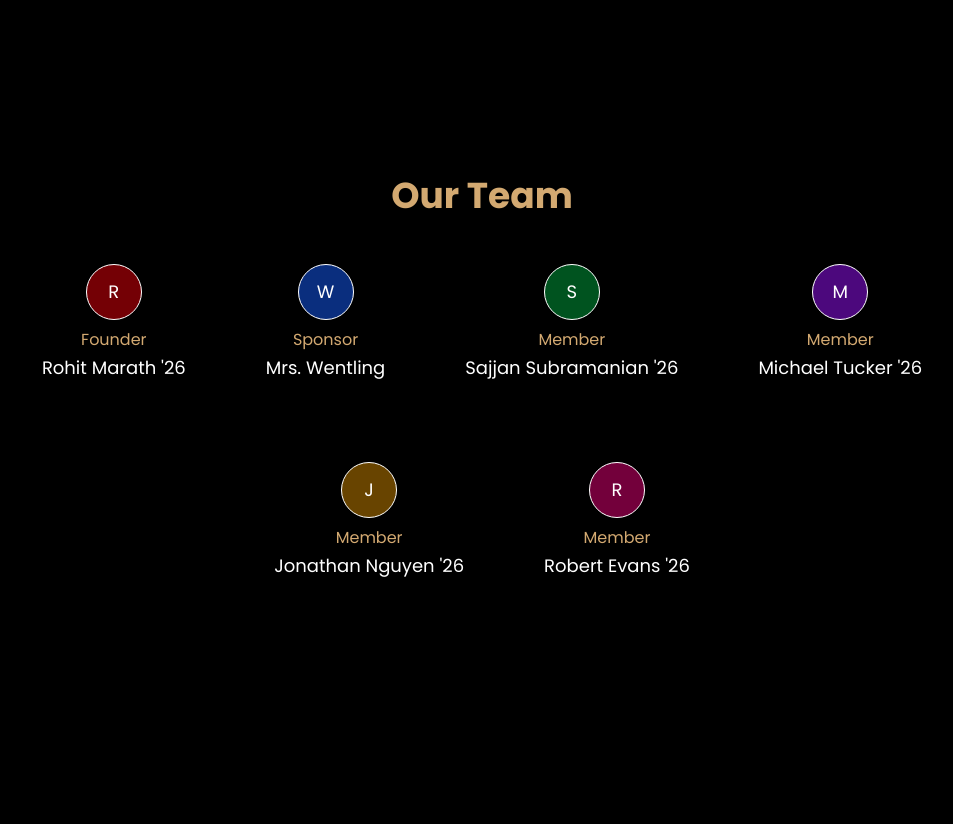
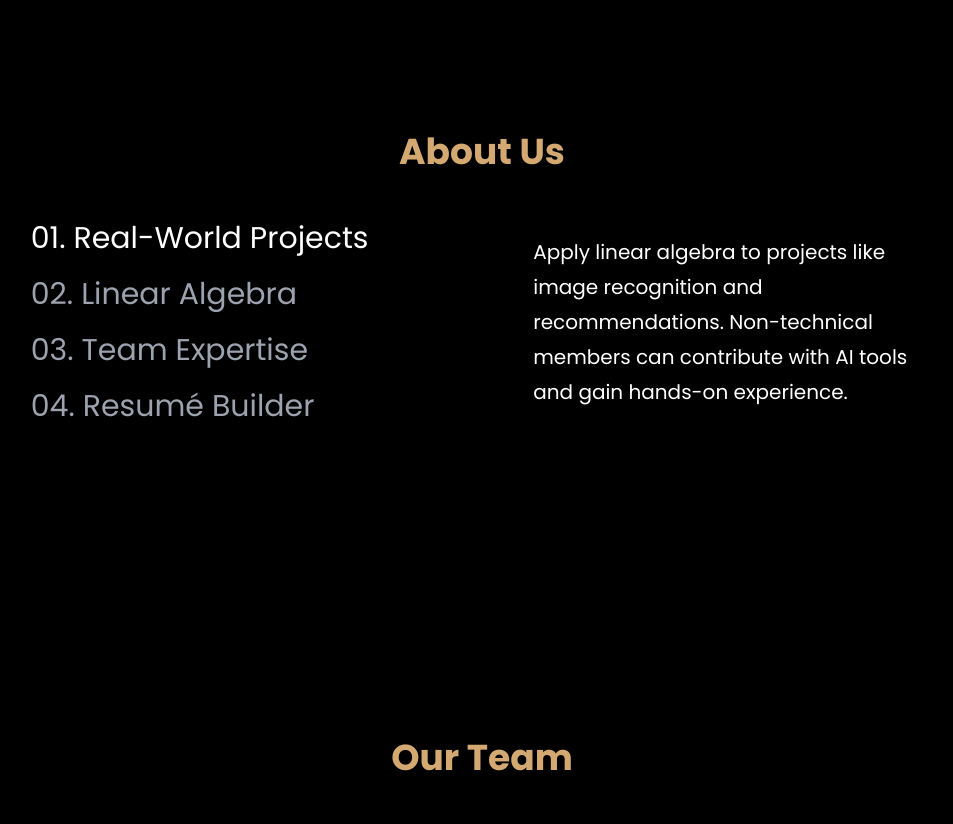
Before and after one commit to rohitcoder1976/linalg-website, a Next.js app: page / in a window 1280 px wide. Shown: the part 680-1504 px from the top of the page, without its empty margins (158-1111 px from the left). Built offline with nearby package versions, Linux system fonts and the light colour scheme.

Commit message:
made basic About mobile section

```diff
--- a/src/app/page.tsx
+++ b/src/app/page.tsx
@@ -3,14 +3,14 @@ import Footer from "@/components/footer/Footer";
 import Hero from "@/components/hero/Hero";
 import Navbar from "@/components/navbar/Navbar";
 import OurTeam from "@/components/OurTeam";
-import WhyUs from "@/components/WhyUs";
+import About from "@/components/about/About";
 
 export default function Home() {
   return (
     <div>
       <Navbar />
       <Hero />
-      {/* <WhyUs /> */}
+      <About />
       <OurTeam />
       <CTA />
       <Footer />
--- a/src/components/WhyUs.tsx
+++ /dev/null
@@ -1,83 +0,0 @@
-"use client"
-import { useState } from "react";
-import { motion } from "framer-motion";
-
-const cards = [
-    {
-        title: "Real-World Projects",
-        description: "Apply linear algebra to data science projects like image recognition and personalized recommendations. Non-technical members can use AI tools to contribute, gaining practical experience and seeing how core math concepts power modern technology."
-    },
-    {
-        title: "Linear Algebra",
-        description: "Demystify undergraduate-level linear algebra through hands-on activities, not just theory. We'll explore matrices, determinants, and SVD by applying them to real data, building an intuitive and practical understanding of these powerful concepts."
-    },
-    {
-        title: "Team Expertise",
-        description: "Our team, led by a student with strong data science and linear algebra skills, and our experienced teacher sponsor, offers a supportive learning environment. This mentorship ensures students of all levels get the guidance they need to succeed."
-    },
-    {
-        title: "Resumé Builder",
-        description: "Build an impressive college resumé with tangible data science projects and coding skills. Showcase your problem-solving and teamwork, gaining concrete accomplishments that will help you stand out to colleges and future employers."
-    },
-];
-
-const leftVariants = {
-    initial: {
-        x: -100,
-        opacity: 0,
-    },
-    animate: {
-        x: 0,
-        opacity: 1,
-        transition: {
-            duration: 0.6,
-            staggerChildren: 0.11
-        }
-    }
-};
-
-const rightVariants = {
-    initial: {
-        x: 100,
-        opacity: 0,
-    },
-    animate: {
-        x: 0,
-        opacity: 1,
-        transition: {
-            duration: 0.6,
-        }
-    }
-}
-
-function WhyUs() {
-    const [activeIndex, setActiveIndex] = useState(0);
-    return (
-        <div id="about" className="my-3 min-h-[calc(100vh_-_250px)] px-6">
-            <h2 className="text-center poppins font-bold text-4xl text-[#d3a971]">About Us</h2>
-            <div className="flex justify-evenly mt-12">
-                <motion.div variants={leftVariants} initial="initial" whileInView="animate" className="space-y-5">
-                    {cards.map((card, index) => (
-                        <motion.h2
-                            key={index}
-                            variants={leftVariants}
-                            className={
-                                `poppins cursor-pointer text-3xl ${activeIndex == index ? "text-white" : "text-gray-400 hover:text-gray-300"}`
-                            }
-                            onClick={() => {setActiveIndex(index)}}
-                        >
-                            {"0" + (index + 1) + ". " + card.title}
-                        </motion.h2>
-                    ))}
-                </motion.div>
-                <motion.div variants={rightVariants} initial="initial" whileInView="animate">
-                    <p className="poppins w-100 text-lg">
-                        {cards[activeIndex].description}
-                    </p>
-                </motion.div>
-            </div>
-        </div>
-    )
-}
-
-export default WhyUs;
--- /dev/null
+++ b/src/components/about/About.tsx
@@ -0,0 +1,98 @@
+"use client"
+import { useState } from "react";
+import { motion } from "framer-motion";
+import styles from "./about.module.scss";
+
+const cards = [
+    {
+        title: "Real-World Projects",
+        description: "Apply linear algebra to projects like image recognition and recommendations. Non-technical members can contribute with AI tools and gain hands-on experience."
+    },
+    {
+        title: "Linear Algebra",
+        description: "Learn matrices, determinants, and SVD through real data activities, building an intuitive and practical grasp of core math concepts."
+    },
+    {
+        title: "Team Expertise",
+        description: "Guided by a skilled student leader and teacher sponsor, our team provides mentorship so all members can learn and grow."
+    },
+    {
+        title: "Resumé Builder",
+        description: "Boost your college resumé with real projects, coding skills, and teamwork experience that showcase problem-solving and achievement."
+    },
+];
+
+const leftVariants = {
+    initial: { x: -100, opacity: 0 },
+    animate: {
+        x: 0,
+        opacity: 1,
+        transition: { duration: 0.6, staggerChildren: 0.11 }
+    }
+};
+
+const rightVariants = {
+    initial: { x: 100, opacity: 0 },
+    animate: {
+        x: 0,
+        opacity: 1,
+        transition: { duration: 0.6 }
+    }
+};
+
+function About() {
+    const [activeIndex, setActiveIndex] = useState(0);
+    return <>
+        <div id="about" className={styles.about}>
+            <h2 className={styles.heading}>About Us</h2>
+            <div className={styles.container}>
+                <motion.div
+                    variants={leftVariants}
+                    initial="initial"
+                    whileInView="animate"
+                    className={styles.left}
+                >
+                    {cards.map((card, index) => (
+                        <motion.h2
+                            key={index}
+                            variants={leftVariants}
+                            className={`${styles.option} ${activeIndex === index ? styles.active : ""}`}
+                            onClick={() => setActiveIndex(index)}
+                        >
+                            {"0" + (index + 1) + ". " + card.title}
+                        </motion.h2>
+                    ))}
+                </motion.div>
+                <motion.div
+                    variants={rightVariants}
+                    initial="initial"
+                    whileInView="animate"
+                    className={styles.right}
+                >
+                    <p className={styles.description}>
+                        {cards[activeIndex].description}
+                    </p>
+                </motion.div>
+            </div>
+        </div>
+
+        <div id="about" className={styles.mobileAbout}>
+            <div>
+                <h2 className={styles.heading}>About Us</h2>
+                <motion.div
+                    variants={rightVariants}
+                    initial="initial"
+                    whileInView="animate"
+                    className={styles.right}
+                >
+                    <p className={styles.description}>
+                        Learn matrices, determinants, and SVD through real data activities, building an intuitive and practical grasp of core math concepts.
+                    </p>
+                </motion.div>
+            </div>
+
+        </div>
+    </>;
+}
+
+export default About;
--- /dev/null
+++ b/src/components/about/about.module.scss
@@ -0,0 +1,95 @@
+.about {
+  margin-top: 0.75rem; /* mt-3 */
+  margin-bottom: 0.75rem;
+  min-height: calc(100vh - 250px); /* min-h-[calc(100vh_-_250px)] */
+  padding-left: 1.5rem; /* px-6 */
+  padding-right: 1.5rem;
+
+  .heading {
+    text-align: center;
+    font-family: "Poppins", sans-serif;
+    font-weight: 700;
+    font-size: 2.25rem; /* text-4xl */
+    line-height: 2.5rem;
+    color: #d3a971;
+  }
+
+  .container {
+    display: flex;
+    align-items: center;
+    justify-content: space-evenly;
+    margin-top: 3rem; /* mt-12 */
+
+    .left {
+      display: flex;
+      flex-direction: column;
+      gap: 1.25rem; /* space-y-5 */
+
+      .option {
+        font-family: "Poppins", sans-serif;
+        cursor: pointer;
+        font-size: 1.875rem; /* text-3xl */
+        line-height: 2.25rem;
+        color: #9ca3af; /* text-gray-400 */
+        transition: color 0.05s ease-in-out;
+      }
+
+      .option:hover {
+        color: #d1d5db; /* hover:text-gray-300 */
+      }
+
+      .active {
+        color: #ffffff; /* text-white */
+      }
+    }
+
+    .right {
+      max-width: 100%;
+
+      .description {
+        font-family: "Poppins", sans-serif;
+        font-size: 1.25rem; /* text-xl */
+        line-height: 1.75;
+        width: 400px;
+      }
+    }
+  }
+}
+
+.mobileAbout {
+  margin-top: 0.75rem; /* mt-3 */
+  margin-bottom: 0.75rem;
+  min-height: calc(100vh - 250px); /* min-h-[calc(100vh_-_250px)] */
+  padding-left: 1.5rem; /* px-6 */
+  padding-right: 1.5rem;
+  display: none;
+  justify-content: center;
+  align-items: center;
+
+  .heading {
+    text-align: center;
+    font-family: "Poppins", sans-serif;
+    font-weight: 700;
+    font-size: 2.25rem; /* text-4xl */
+    line-height: 2.5rem;
+    color: #d3a971;
+  }
+
+  .description {
+    font-size: 1.2rem;
+    width: 80%;
+    margin: auto;
+    margin-top: 1rem;
+    text-align: center;
+  }
+}
+
+@media only screen and (max-width: 950px) {
+  .about {
+    display: none;
+  }
+
+  .mobileAbout {
+    display: flex;
+  }
+}
```
